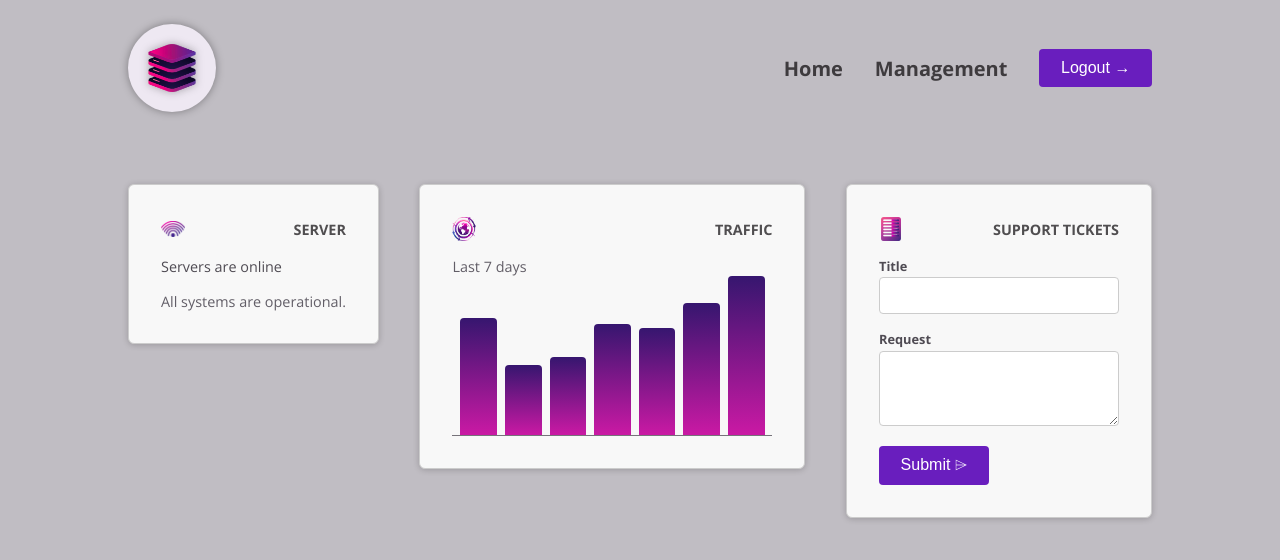
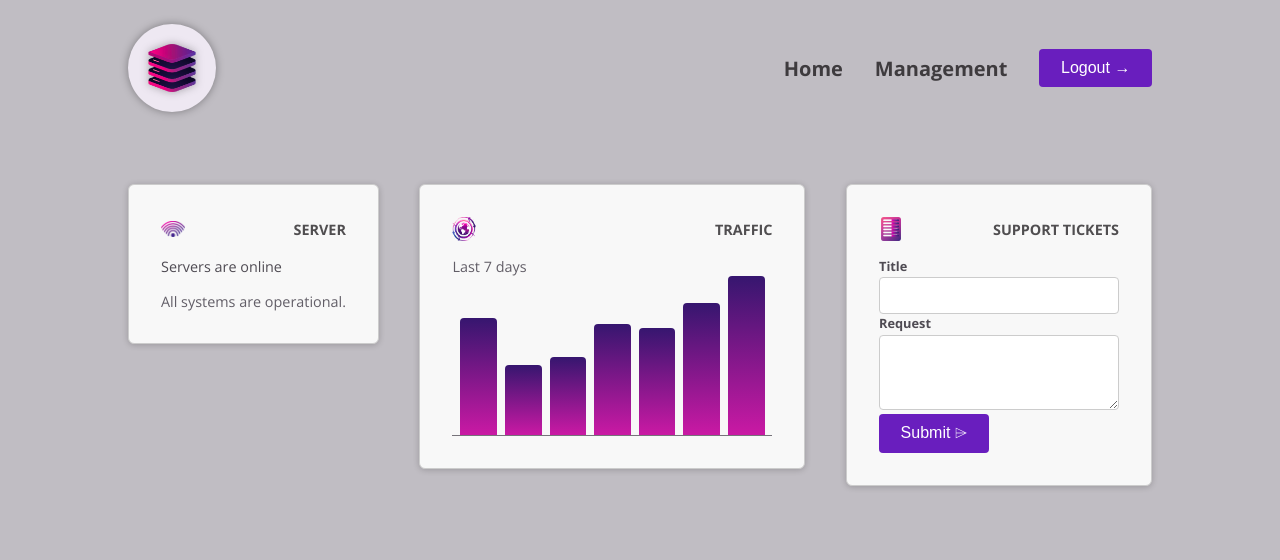
Before and after one commit to cuongle-ventures/components-templates-deep-dive, an Angular app: page / in a window 1280 px wide. Shown: the top 560 px of the page. Built offline with nearby package versions, Linux system fonts and the light colour scheme.

Commit message:
feat: control component

```diff
--- a/src/app/dashboard/tickets/new-ticket-form/new-ticket-form.component.html
+++ b/src/app/dashboard/tickets/new-ticket-form/new-ticket-form.component.html
@@ -1,21 +1,11 @@
 <form>
+    <app-control label="Title">
+      <input name="title" id="title" input />
+    </app-control>
+    <app-control label="Request">
+      <textarea name="request" id="request" rows="3"></textarea>
+    </app-control>
     <p>
-      <label>Title</label>
-      <input name="title" id="title" />
-    </p>
-    <p>
-      <label>Request</label>
-      <textarea name="request" id="request" rows="3"></textarea>
-    </p>
-    <p>
-      <!-- <button>
-        <span>
-          Submit
-        </span>
-        <span class="icon">
-          ⌲
-        </span>
-      </button> -->
       <button appButton>
         Submit
         <span icon>
--- a/src/app/dashboard/tickets/new-ticket-form/new-ticket-form.component.ts
+++ b/src/app/dashboard/tickets/new-ticket-form/new-ticket-form.component.ts
@@ -1,9 +1,10 @@
 import { Component } from '@angular/core';
+import { ControlComponent } from "../../../shared/control/control.component";
 
 @Component({
   selector: 'app-new-ticket-form',
   standalone: true,
-  imports: [],
+  imports: [ControlComponent],
   templateUrl: './new-ticket-form.component.html',
   styleUrl: './new-ticket-form.component.css'
 })
--- /dev/null
+++ b/src/app/shared/control/control.component.html
@@ -0,0 +1,5 @@
+<p>
+    <label>{{ label }}</label>
+    <!-- <input name="title" id="title" /> -->
+     <ng-content select="input, textarea" />
+</p>
```
Also changed, not shown: src/app/shared/control/control.component.ts (added, +12 -0 lines), src/app/shared/control/control.component.css (added).
